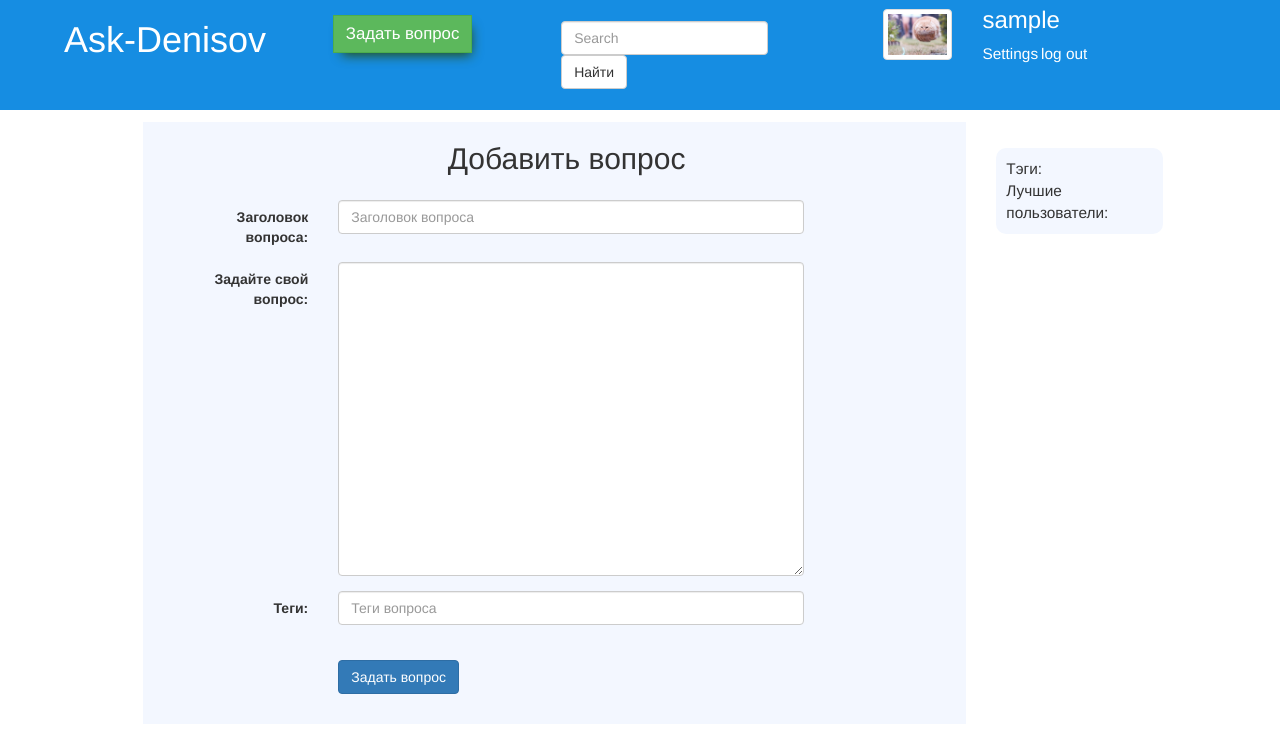
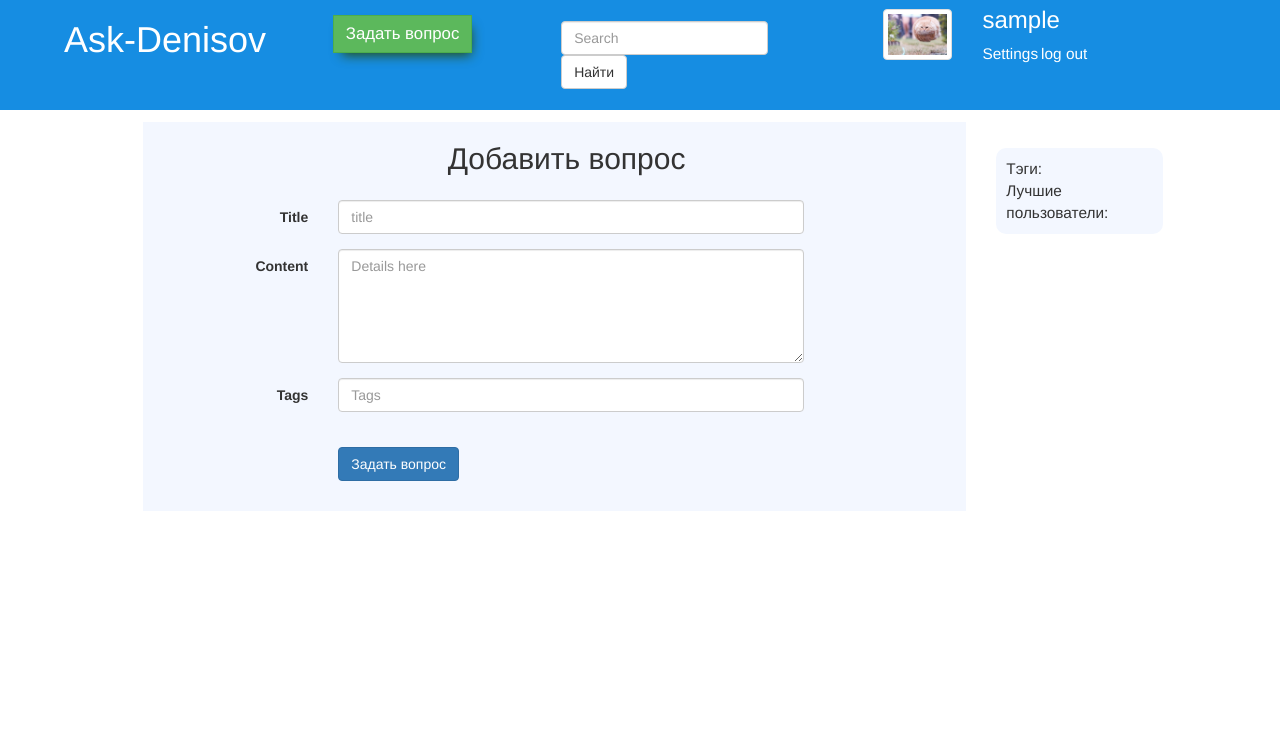
Before and after one commit to vovadenisov/web, a Django app: page /ask/ in a window 1280 px wide. Shown: the top 733 px of the page. Run offline with Django 3.2, Linux system fonts and the light colour scheme; the visitor is signed in with stand-in values (Sample User, id 1); some libraries are stand-ins or nearby versions.

Commit message:
correct form

```diff
--- a/main/admin.py
+++ b/main/admin.py
@@ -1,6 +1,7 @@
 from django.contrib import admin
-from main.models import MyUser, Tags
+from main.models import *
 
 admin.site.register(MyUser)
 admin.site.register(Tags)
+admin.site.register(Question)
 # Register your models here.
--- a/main/forms.py
+++ b/main/forms.py
@@ -1,7 +1,51 @@
 from django import forms
+from django.contrib.auth.models import User
+from django.core.validators import validate_email, ValidationError
+from main.models import *
 
 class ProfileUser(forms.Form):
     username = forms.CharField(widget=forms.TextInput(attrs={'class': 'form-control', 'placeholder':'login'}))
     email = forms.CharField(widget=forms.TextInput(attrs={'class': 'form-control', 'placeholder':'email'}))
     password = forms.CharField(widget=forms.PasswordInput(attrs={'class': 'form-control', 'placeholder':'enter the password'}))
     retype_pass = forms.CharField(widget=forms.PasswordInput(attrs={'class': 'form-control', 'placeholder':' enter the password again'}))
+
+    def clean_email(self):
+        email = self.cleaned_data.get('email')
+
+        try:
+            user = User.objects.get(email = email)
+            raise ValidationError('Email already in use')
+        except User.DoesNotExist, a:
+            pass
+
+        return email
+
+    def clean_username(self):
+        username = self.cleaned_data.get('username')
+        try:
+            user = User.objects.get(username = username)
+            raise ValidationError('Username already in use')
+        except User.DoesNotExist, a:
+            pass
+
+        return username
+
+    def clean(self):
+        password = self.cleaned_data.get('password')
+        repeatPass = self.cleaned_data.get('retype_pass')
+        if password != repeatPass:
+            self.add_error('password', 'the passwords do not match')
+            self.add_error('retype_pass', 'the passwords do not match')
+            raise ValidationError('incorrect password')
+
+    def save(self):
+		username = self.cleaned_data.get('username')
+		email = self.cleaned_data.get('email')
+		password = self.cleaned_data.get('password')
+		u = User.objects.create_user(username, email, password)
+		m = MyUser.objects.create(user = u, rate = 0)
+
+class Add_question(forms.Form):
+    title = forms.CharField(widget=forms.TextInput(attrs={'class': 'form-control', 'placeholder':'title'}))
+    content = forms.CharField(widget=forms.Textarea(attrs={'class': 'form-control',	'placeholder': 'Details here','rows':'5'}))
+    tags = forms.CharField(widget=forms.TextInput(attrs={'class': 'form-control', 'placeholder':'Tags'}))
--- a/main/templates/main/ask.html
+++ b/main/templates/main/ask.html
@@ -11,37 +11,21 @@
                 <div class="row">
                     <div class="col-xs-10">
                         <div class="row">
-                            <form class="form-horizontal" name="ask_form" onsubmit="return validate_ask ( );">
+                            <form class="form-horizontal" name="ask_form" action="{% url 'main:add_quest' %}" onsubmit="return validate_ask ( );">
+                                {%csrf_token%}
+                                {% for i in form.visible_fields %}
                                 <div class="form-group">
-                                    <label class="control-label col-xs-3" for="title">Заголовок вопроса:</label>
+                                    <label class="control-label col-xs-3" for="id_{{i.name}}">{{i.label}}</label>
                                     <div class="col-xs-9">
-                                        <input type="text" class="form-control" name="titleAsk" id="title" placeholder="Заголовок вопроса">
-                                        <div class="none" id="titleName">
+                                        {{i}}
+                                        <!--<input type="text" class="form-control" name="titleAsk" id="title" placeholder="Заголовок вопроса">-->
+                                        <div class="{%if not i.error%} none {% endif %}" id="titleName">
                                             <span class="glyphicon glyphicon glyphicon-remove form-control-feedback" aria-hidden="true"></span>
                                             <span class="sr-only">(error)</span>
                                         </div>
                                     </div>
                                 </div>
-                                <div class="form-group">
-                                    <label for="comment" class="control-label col-xs-3">Задайте свой вопрос:</label>
-                                    <div class="col-xs-9">
-                                        <textarea class="form-control" rows="15" name="contentAsk" id="comment"></textarea>
-                                        <div class="none" id="askContent">
-                                            <span class="glyphicon glyphicon glyphicon-remove form-control-feedback" aria-hidden="true"></span>
-                                            <span class="sr-only">(error)</span>
-                                        </div>
-                                    </div>
-                                </div>
-                                <div class="form-group">
-                                    <label class="control-label col-xs-3" for="Tegs">Теги:</label>
-                                    <div class="col-xs-9">
-                                        <input type="text" class="form-control" name="tagsAsk" id="Tegs" placeholder="Теги вопроса">
-                                        <div class="none" id="tagsAskId">
-                                            <span class="glyphicon glyphicon glyphicon-remove form-control-feedback" aria-hidden="true"></span>
-                                            <span class="sr-only">(error)</span>
-                                        </div>
-                                    </div>
-                                </div>
+                                {%endfor%}
                                 <br />
                                 <div class="form-group">
                                     <div class="col-xs-offset-3 col-xs-9">
--- a/main/urls.py
+++ b/main/urls.py
@@ -10,6 +10,7 @@ urlpatterns = patterns('',
     url(r'^login/$', views.login, name='login'),
     url(r'^signin/', views.signin, name='signin'),
     url(r'^signup/', views.signin, name='signup'),
+    url(r'^add_question', views.add, name='add_quest'),
     url(r'^logout/$', views.logout, name='logout'),
     url(r'^', views.main, name='main'),
 )
--- a/main/views.py
+++ b/main/views.py
@@ -1,4 +1,4 @@
-from django.shortcuts import render, redirect, HttpResponse
+from django.shortcuts import render, redirect, HttpResponse, HttpResponseRedirect
 from django.template import RequestContext, loader
 from django.core.paginator import Paginator
 from main.models import *
@@ -9,6 +9,7 @@ from random import randrange
 from django.contrib.auth.decorators import login_required
 from django.contrib import auth
 from forms import *
+from django.utils import timezone
 
 def getQuestion(request):
     if request.GET.get("tag"):
@@ -84,9 +85,30 @@ def user(request):
     }
     print prof
     return render(request, 'main/user.html', context)
-@login_required
+
+@login_required(login_url='/login/')
 def ask(request):
-    return render(request, 'main/ask.html')
+    form = Add_question()
+    return render(request, 'main/ask.html', {'form': form})
+
+def add(request):
+    if request.user.is_authenticated:
+        if request.POST:
+            form = Add_question(request)
+            if form.is_valid():
+                title = form.cleaned_data.get('title')
+                content = form.cleaned_data.get('content')
+                tags = form.cleanef_fata.get('tags')
+                tags = tags.split(', ')
+                user = request.user
+                q = Question.objects.create(title = title, question_text = content,user = user, pubDate = timezone.now(),raiting = 0)
+                for i in tags:
+                    tag = Tags.objects.get(tag = i)
+                    if tag is None:
+                        tag.object.create(tag = i)
+
+        else:
+            return redirect('/')
 
 def question(request, quest):
     num_page = request.GET.get('page')
@@ -152,17 +174,22 @@ def logout(request):
 #         return HttpResponse('error', mimetype="text/html")
 
 def login(request):
-    if request.POST:
-        username = request.POST.get('username')
-        password = request.POST.get('password')
-        user = auth.authenticate(username=username, password=password)
-        if user is not None:
-            auth.login(request, user)
-            return redirect('/')
+    if not request.user.is_authenticated():
+        if request.POST:
+            username = request.POST.get('username')
+            password = request.POST.get('password')
+            user = auth.authenticate(username=username, password=password)
+            if user is not None:
+                auth.login(request, user)
+                # url = request.POST.get('next')
+                # print url
+                return HttpResponseRedirect('/')
+            else:
+                return render(request, {'bad_user':True})
         else:
             return render(request, {'bad_user':True})
     else:
-        return render(request, {'bad_user':True})
+        return redirect('/')
 
 def signup(request):
     form = ProfileUser()
```
Also changed, not shown: 4 other files.
